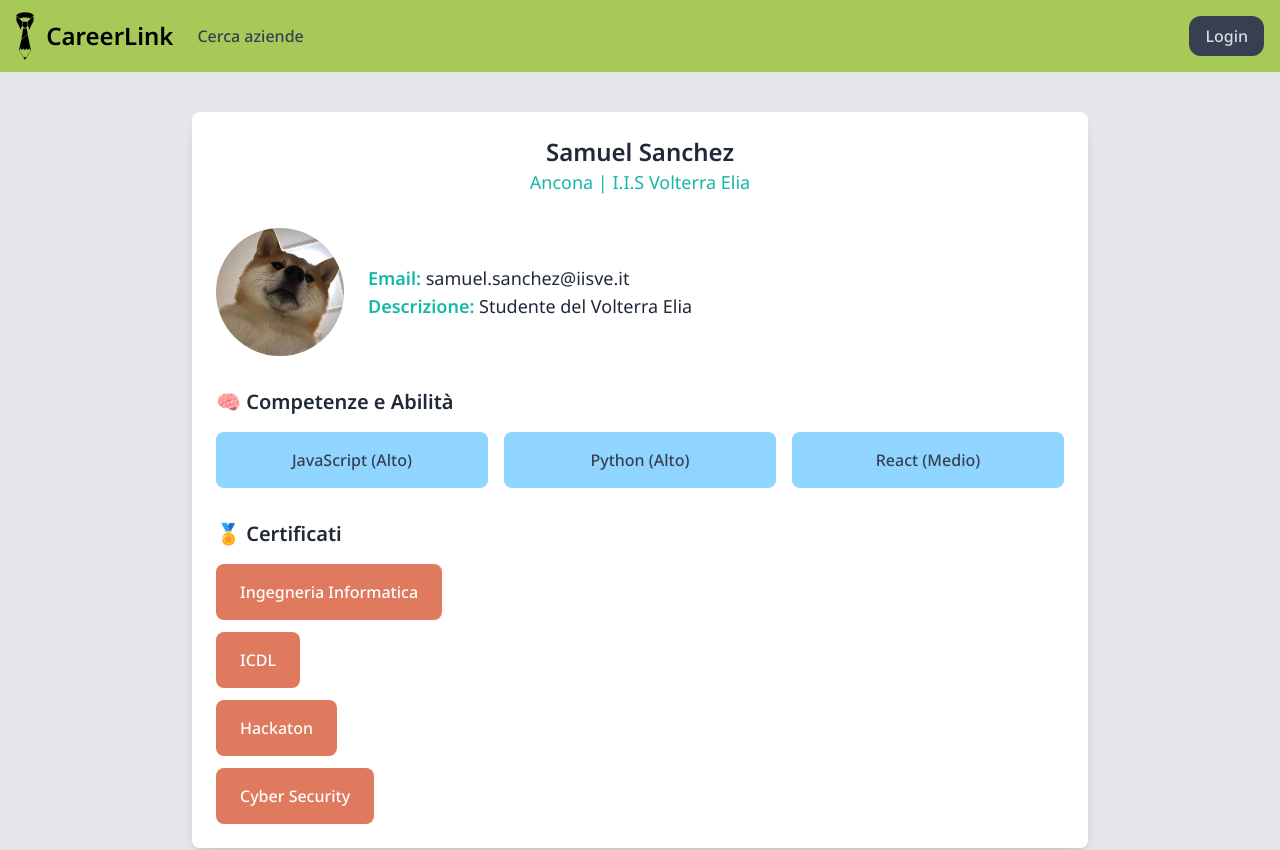
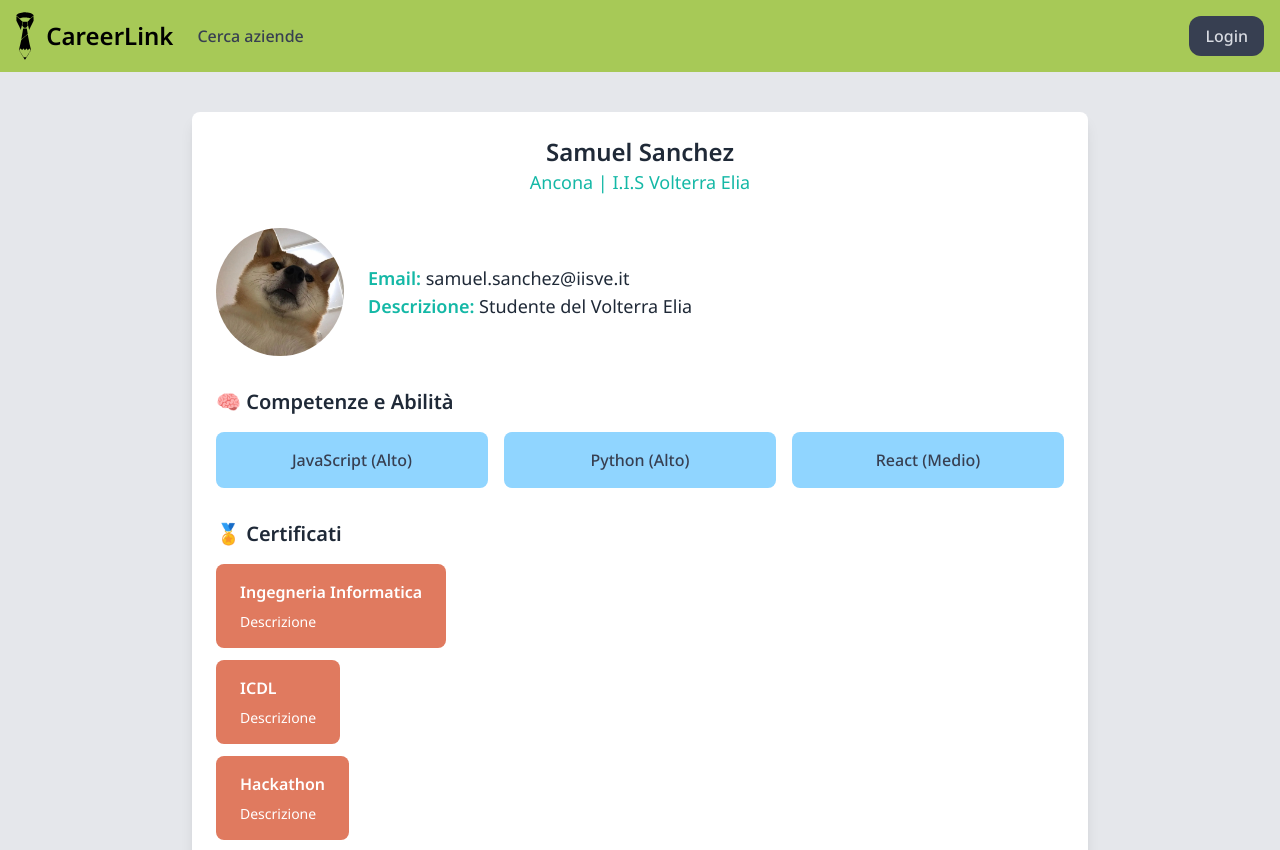
Before and after one commit to ClaudioLenci/Hackathon2024, a React (Vite) app: page /user in a window 1280 px wide. Shown: the top 850 px of the page. Built offline with nearby package versions, Linux system fonts and the light colour scheme.

Commit message:
Modifiche User Page (Component, Blocks)

```diff
--- /dev/null
+++ b/src/components/certificationsList.tsx
@@ -0,0 +1,17 @@
+export function CertificationsListing({ certifications }: { certifications: { [key: string]: string } }) {
+  return (
+    <>
+      {Object.entries(certifications).map(([certification, description], index) => (
+        <div key={index} className="bg-secondary-coral text-white font-semibold rounded-lg py-4 px-6 min-w-20 w-fit">
+          <div className="font-semibold">{certification}</div>
+          <details className="mt-2">
+            <summary className="text-sm text-white font-normal cursor-pointer list-none">
+              Descrizione
+            </summary>
+            <p className="text-sm text-white font-normal">{description}</p>
+          </details>
+        </div>
+      ))}
+    </>
+  );
+}
--- a/src/pages/User.tsx
+++ b/src/pages/User.tsx
@@ -1,4 +1,5 @@
 import UserPfp from '/UserPfp.jpg';  // Importa l'immagine
+import { CertificationsListing } from '../components/certificationsList';
 
 export function UserPage() {
 
@@ -8,7 +9,12 @@ const User = {
   email: 'samuel.sanchez@iisve.it',
   city: 'Ancona',
   school: 'I.I.S Volterra Elia',
-    certifications: 'Ingegneria Informatica - ICDL - Hackaton - Cyber Security',
+  certifications: {
+      'Ingegneria Informatica': 'Certificato ottenuto al termine del corso di laurea in Ingegneria Informatica presso l\'Università XYZ.',
+      'ICDL': 'Certificazione rilasciata da un ente accreditato per l\'uso delle tecnologie informatiche di base.',
+      'Hackathon': 'Partecipazione e vittoria nel concorso Hackathon Global 2023.',
+      'Cyber Security': 'Certificazione avanzata in Cyber Security rilasciata da CyberSec Organization.',
+  },
   description: 'Studente del Volterra Elia',
   skills: [
       { name: 'JavaScript', level: 'Alto' },
@@ -53,11 +59,7 @@ return (
       <section className="text-gray-800">
         <h2 className="text-xl font-semibold text-gray-800 mb-4">🏅 Certificati</h2>
         <div className="flex flex-col gap-3">
-        {User.certifications.split(' - ').map((cert, index) => (
-          <div key={index} className="bg-secondary-coral text-white font-medium rounded-lg py-4 px-6 min-w-20 w-fit">
-            {cert}
-          </div>
-        ))}
+          <CertificationsListing certifications={User.certifications} />
         </div>
       </section>
     </div>
```
Lines whose indentation alone changed are shown as unchanged.
